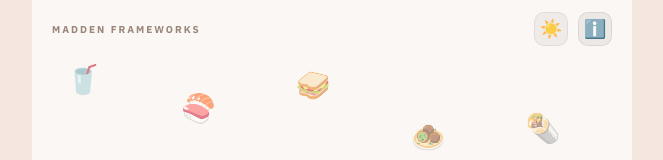
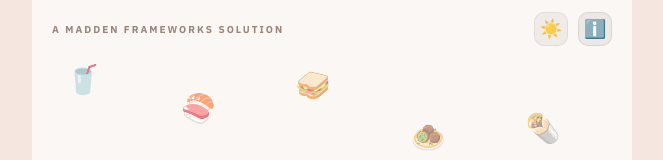
Before and after one commit to kvmadden/crispy-memory, a React (Vite) app: page / in a window 1280 px wide. Shown: the top 160 px of the page, without its empty margins (308-971 px from the left). Built offline with nearby package versions, Linux system fonts and the light colour scheme.

Commit message:
Change welcome page header to "A Madden Frameworks Solution"
https://claude.ai/code/session_0138qFsTv5DBDxzKPxNYPEr8

```diff
--- a/src/App.jsx
+++ b/src/App.jsx
@@ -276,7 +276,7 @@ var _lt=gs2.theme||"auto";var isDk=_lt==="dark"||(_lt==="auto"&&window.matchMedi
 
     {/* ── top bar ── */}
     <div style={{padding:"12px 20px 0",display:"flex",alignItems:"center",justifyContent:"space-between",flexShrink:0,position:"relative",zIndex:1}}>
-      <div style={{fontSize:10,fontWeight:700,color:"var(--tx3)",letterSpacing:2,textTransform:"uppercase"}}>Madden Frameworks</div>
+      <div style={{fontSize:10,fontWeight:700,color:"var(--tx3)",letterSpacing:2,textTransform:"uppercase"}}>A Madden Frameworks Solution</div>
       <div style={{display:"flex",alignItems:"center",gap:10}}>
         <button onClick={cycleTheme} style={{background:isDk?"rgba(255,255,255,.08)":"rgba(0,0,0,.06)",border:isDk?"1px solid rgba(255,255,255,.1)":"1px solid rgba(0,0,0,.08)",borderRadius:10,padding:6,cursor:"pointer",fontSize:18,opacity:.8,lineHeight:1,display:"flex",alignItems:"center",justifyContent:"center",width:34,height:34}}>{(function(){var _d=gs2.theme==="dark"||((!gs2.theme||gs2.theme==="auto")&&window.matchMedia&&!window.matchMedia("(prefers-color-scheme:light)").matches);return _d?"\uD83C\uDF19":"\u2600\uFE0F";})()}</button>
         <button onClick={function(){setAboutOpen(true);}} style={{background:isDk?"rgba(255,255,255,.08)":"rgba(0,0,0,.06)",border:isDk?"1px solid rgba(255,255,255,.1)":"1px solid rgba(0,0,0,.08)",borderRadius:10,padding:6,cursor:"pointer",fontSize:18,lineHeight:1,display:"flex",alignItems:"center",justifyContent:"center",width:34,height:34}}>{"ℹ️"}</button>
```
